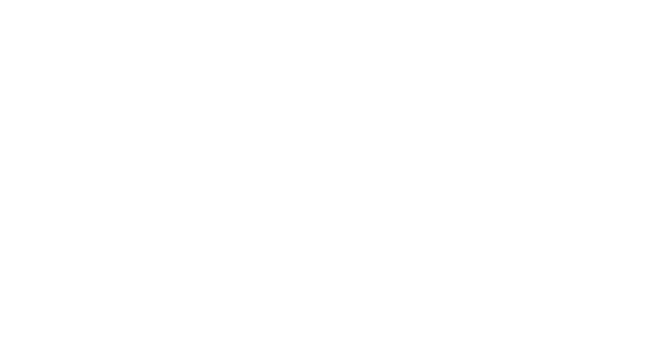
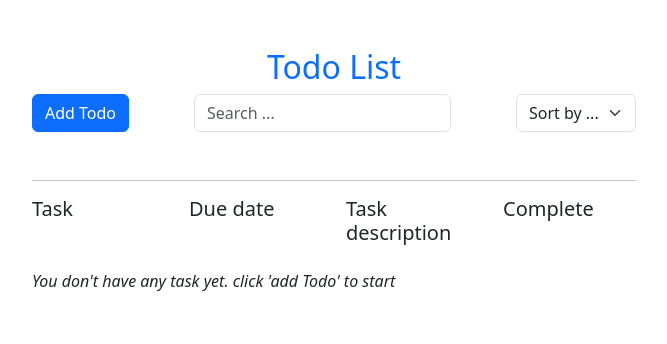
Before and after one commit to eawebmaster20/todo, a plain HTML site: page index.html in a window 1280 px wide. Shown: the whole page, without its empty margins (306-973 px from the left). Drawn offline with nearby package versions, Linux system fonts and the light colour scheme.

Commit message:
feat: updated dom elements

```diff
--- a/index.html
+++ b/index.html
@@ -3,13 +3,62 @@
 <head>
     <meta charset="UTF-8">
     <meta name="viewport" content="width=device-width, initial-scale=1.0">
-    <title>To-Do APP</title>
+    <title>Todo App</title>
     <link rel="stylesheet" href="styles.css">
     <link href="https://cdn.jsdelivr.net/npm/bootstrap@5.3.3/dist/css/bootstrap.min.css" rel="stylesheet" integrity="sha384-QWTKZyjpPEjISv5WaRU9OFeRpok6YctnYmDr5pNlyT2bRjXh0JMhjY6hW+ALEwIH" crossorigin="anonymous">
 </head>
 <body>
+    <div class="container-fluid d-flex justify-content-center">
+        <div class="container m-5 col-lg-6 col-md-12 ">
+            <span class="d-flex justify-content-center"><h2 class="text-primary">Todo List</h2></span>
+            <div class="d-flex align-center justify-content-between mb-5">
+                <button type="button" class="btn btn-primary" data-bs-toggle="modal" data-bs-target="#exampleModal">
+                    Add Todo
+                </button>
+                <input type="text" class="form-control w-auto" id="filterTodo" placeholder="Search ...">
+                <select id="sortTodo" class="form-select w-auto" aria-label="sort todo list">
+                    <option selected>Sort by ...</option>
+                    <option value="1">Title</option>
+                    <option value="2">Due date</option>
+                  </select>
+            </div>
+            <hr>
+            <div class="row">
+                <ul id="taskList">
+                    <li class="row row-cols-4">
+                        <h5>Task</h5>
+                        <h5>Due date</h5>
+                        <h5>Task description</h5>
+                        <h5>Complete</h5>
+                    </li>
+                </ul>
+                <span id="emptyList"><em>You don't have any task yet. click 'add Todo' to start</em></span>
+            </div>
+            <div class="modal fade" id="exampleModal" tabindex="-1" aria-labelledby="exampleModalLabel" aria-hidden="true">
+                <div class="modal-dialog">
+                <div class="modal-content">
+                    <div class="modal-header">
+                    <h1 class="modal-title fs-5" id="exampleModalLabel">Add Todo</h1>
+                    <button type="button" class="btn-close" data-bs-dismiss="modal" aria-label="Close"></button>
+                    </div>
+                    <div class="modal-body">
+                        <div class="row">
+                            <input id="title" placeholder="Title" type="text" class="form-control">
+                            <input id="dueDate" placeholder="Due date" type="date" class="form-control">
+                            <textarea id="description" name="desc" placeholder="Description of what to do" id=""></textarea>
+                        </div>
+                    </div>
+                    <div class="modal-footer">
+                        <button type="button" class="btn btn-secondary" data-bs-dismiss="modal">Close</button>
+                        <button type="button" id="add" disabled onclick="addTodo()" class="btn btn-primary">Save Task</button>
+                        <button type="button" id="updateExisting" onclick="updateTodo(this)" class="btn btn-primary">update changes</button>
+                    </div>
+                </div>
+                </div>
+            </div>
 
-
+        </div>
+    </div>
     <script src="main.js"></script>
     <script src="https://cdn.jsdelivr.net/npm/bootstrap@5.3.3/dist/js/bootstrap.bundle.min.js" integrity="sha384-YvpcrYf0tY3lHB60NNkmXc5s9fDVZLESaAA55NDzOxhy9GkcIdslK1eN7N6jIeHz" crossorigin="anonymous"></script>
 </body>
```
